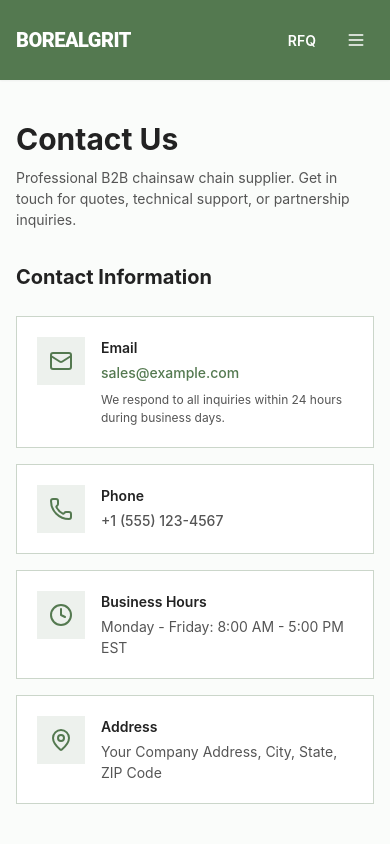
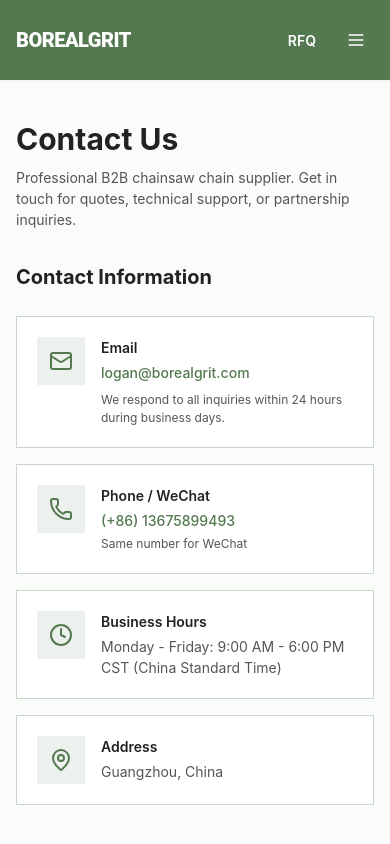
Before and after one commit to LoganOYoung/chainsaw-chain-supplier-borealgrit, a Next.js app: page /contact in a window 390 px wide. Shown: the top 844 px of the page. Built offline with nearby package versions, Linux system fonts and the light colour scheme.

Commit message:
Update contact information: phone/wechat (+86)13675899493, email logan@borealgrit.com, address Guangzhou China

```diff
--- a/app/contact/page.tsx
+++ b/app/contact/page.tsx
@@ -3,11 +3,12 @@ import { Mail, Phone, MapPin, Clock } from 'lucide-react'
 import Navigation from '@/components/Navigation'
 import Footer from '@/components/Footer'
 
-// Contact information - Update these with your actual contact details
-const CONTACT_EMAIL = 'sales@example.com'
-const CONTACT_PHONE = '+1 (555) 123-4567'
-const CONTACT_ADDRESS = 'Your Company Address, City, State, ZIP Code'
-const BUSINESS_HOURS = 'Monday - Friday: 8:00 AM - 5:00 PM EST'
+// Contact information
+const CONTACT_EMAIL = 'logan@borealgrit.com'
+const CONTACT_PHONE = '(+86) 13675899493'
+const CONTACT_WECHAT = '(+86) 13675899493'
+const CONTACT_ADDRESS = 'Guangzhou, China'
+const BUSINESS_HOURS = 'Monday - Friday: 9:00 AM - 6:00 PM CST (China Standard Time)'
 const RESPONSE_TIME = 'We respond to all inquiries within 24 hours during business days.'
 
 export default function ContactPage() {
@@ -45,20 +46,21 @@ export default function ContactPage() {
               </div>
             </div>
 
-            {/* Phone */}
+            {/* Phone & WeChat */}
             <div className="bg-white rounded-none border border-forest-brand/30 p-5 hover:border-forest-brand transition">
               <div className="flex items-start gap-4">
                 <div className="flex-shrink-0 w-12 h-12 bg-forest-brand/10 rounded-none flex items-center justify-center">
                   <Phone className="w-6 h-6 text-forest-brand" />
                 </div>
                 <div className="flex-1">
-                  <h3 className="text-sm font-semibold text-text-main mb-1">Phone</h3>
+                  <h3 className="text-sm font-semibold text-text-main mb-1">Phone / WeChat</h3>
                   <a
-                    href={`tel:${CONTACT_PHONE.replace(/\s+/g, '')}`}
-                    className="text-text-bodyhover:text-forest-brand/80 font-medium text-sm block"
+                    href={`tel:${CONTACT_PHONE.replace(/\s+/g, '').replace(/[()]/g, '')}`}
+                    className="text-forest-brand hover:underline font-medium text-sm block"
                   >
                     {CONTACT_PHONE}
                   </a>
+                  <p className="text-xs text-text-body mt-1">Same number for WeChat</p>
                 </div>
               </div>
             </div>
```
